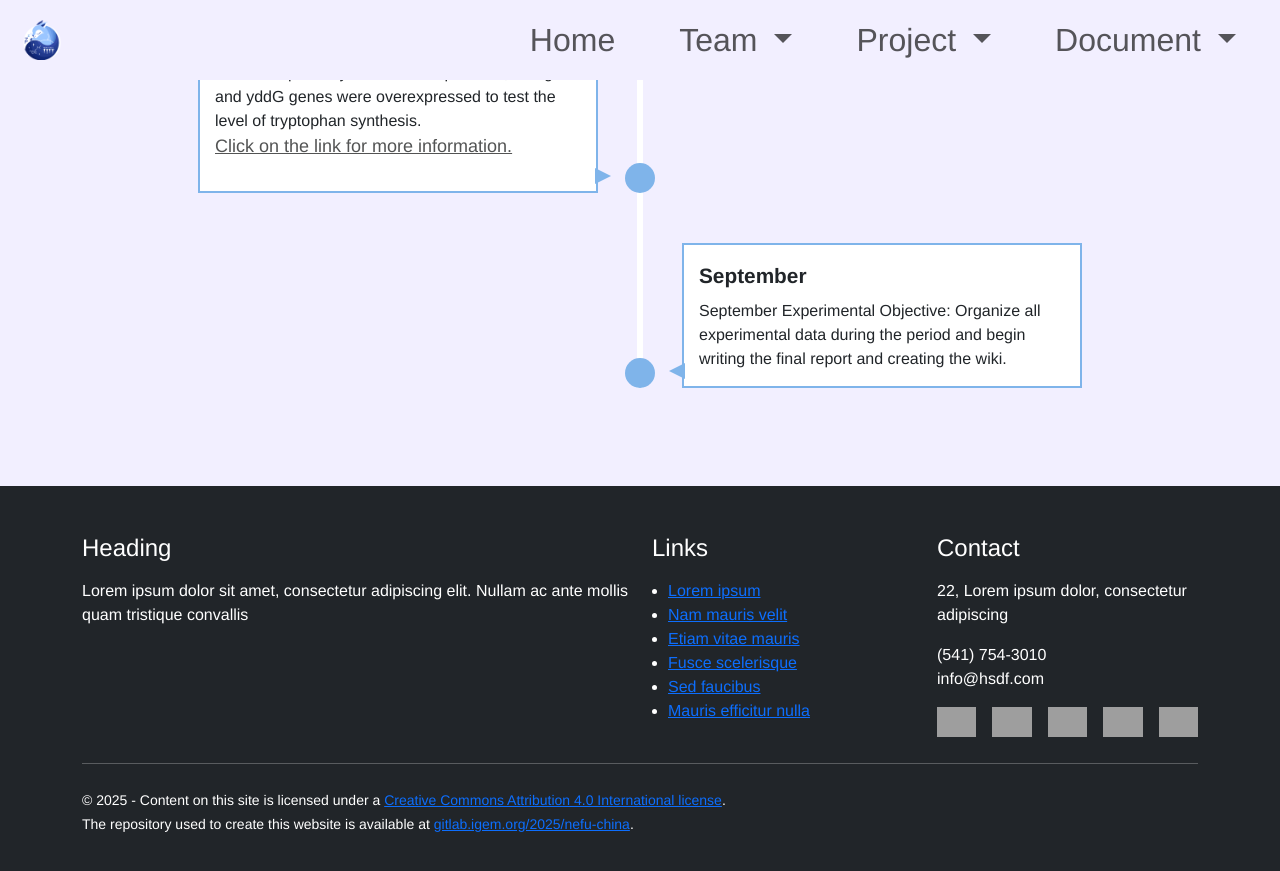
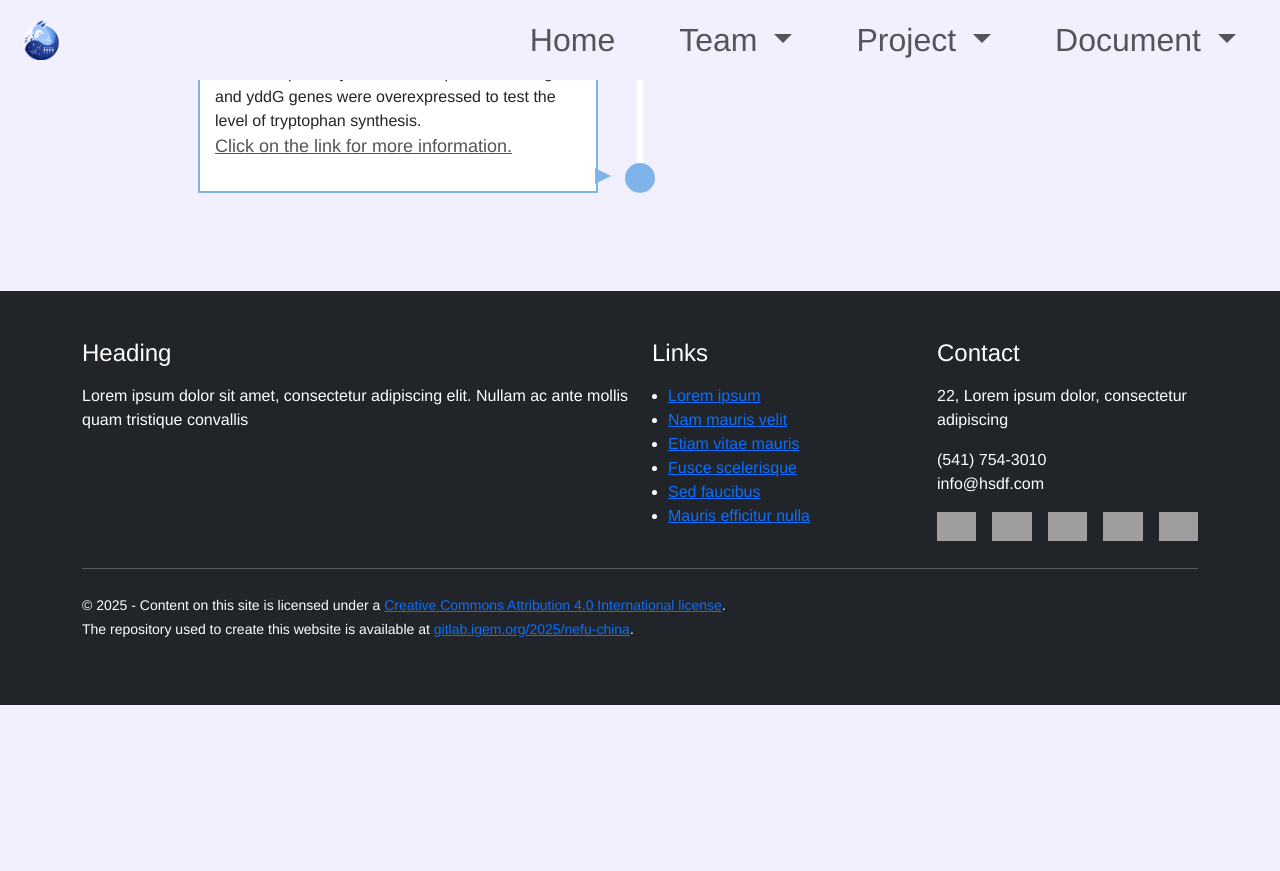
Before and after one commit to idec-teams/2025_NEFU-China, a Jekyll site: the page built from document/notebook.html, in a window 1280 px wide and 900 px high, scrolled down 2234 px. Shown: the top 871 px of the window. Built offline with Jekyll 4.4.1, drawn with Linux system fonts in a browser that asks for light colours; after the commit the page ends 2939 px from its top, so only the background shows below that; grey boxes are pictures that could not be loaded.

Commit message:
i forgot

```diff
--- a/document/notebook.html
+++ b/document/notebook.html
@@ -225,12 +225,6 @@ time {
                 <time>August</time>The experimental objective in August: Overexpressing individual genes in the shikimic acid pathway to explore whether it can increase tryptophan yield.The yield of the whole-genome mutant strain was tested by fermentation. The metabolic pathway was further optimized, and glnA and yddG genes were overexpressed to test the level of tryptophan synthesis.<br><a href="/assets/docs/notebook-August.pdf" target="_blank" style="color: rgb(83, 84, 84);font-size: large;">Click on the link for more information.</a><br><p></p>
             </div>
         </li>
-        <li>
-            <div>
-                <time>September</time>September Experimental Objective: Organize all experimental data during the period and begin writing the final report and creating the wiki.
-            </div>
-        </li>
-
     </ul>
 </section>
 <script>
```
